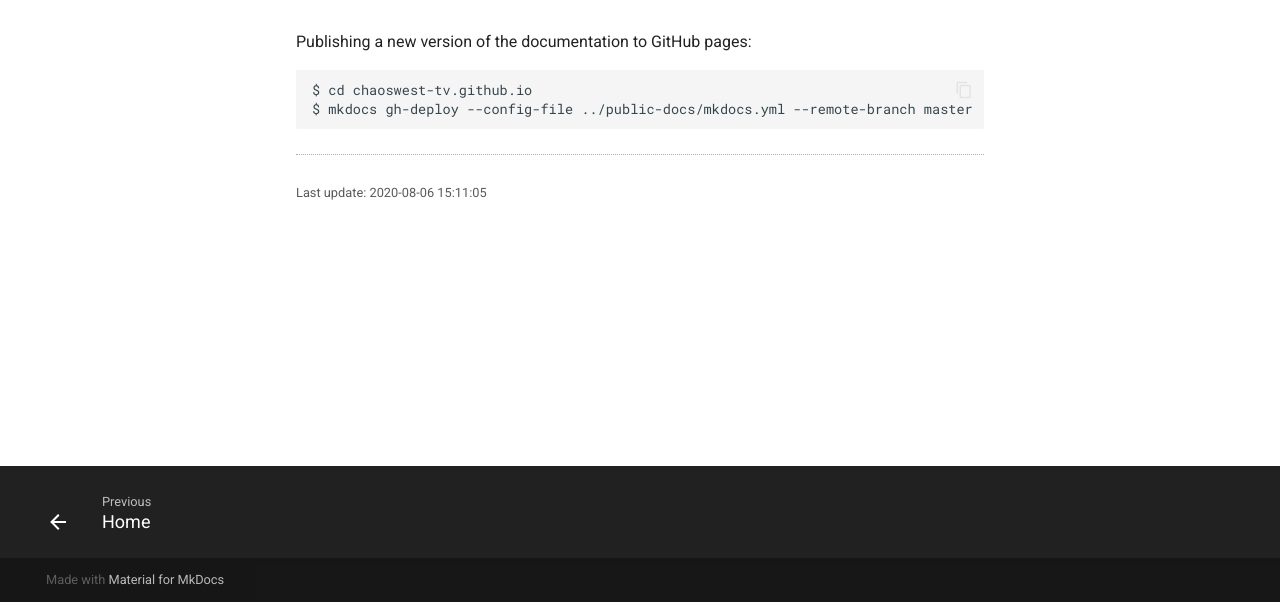
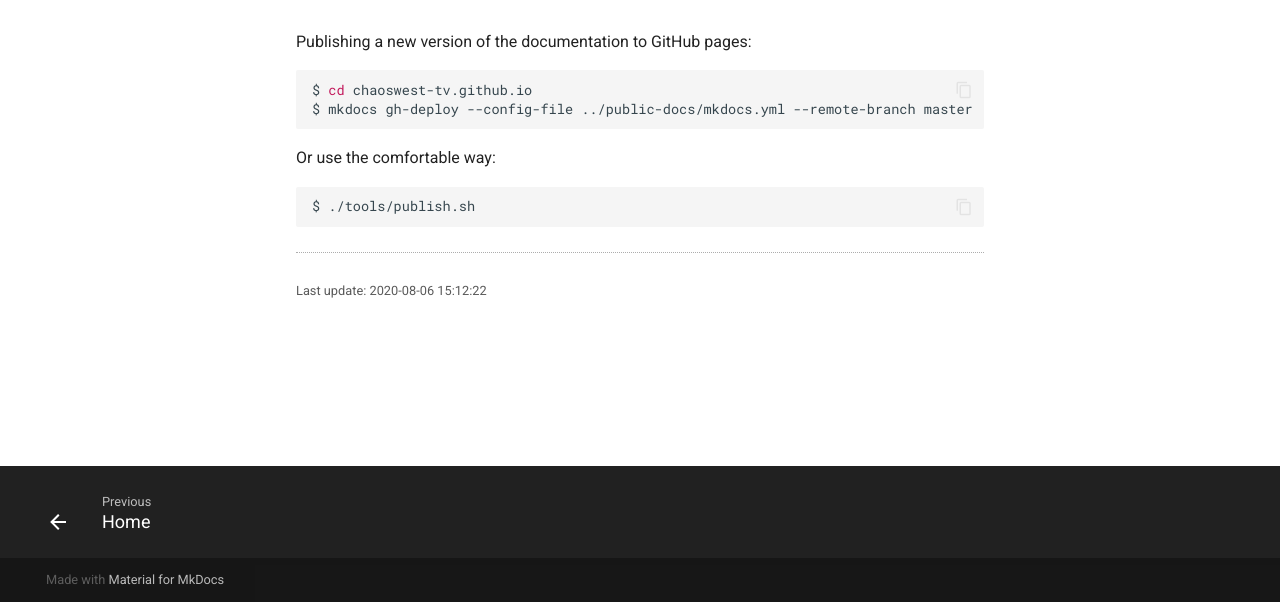
Before and after one commit to chaoswest-tv/chaoswest-tv.github.io, a plain HTML site: page meta/publishing/index.html in a window 1280 px wide. Shown: the part 198-800 px from the top of the page. Drawn offline with Linux system fonts and the light colour scheme; no server answers.

Commit message:
Deployed a221727 with MkDocs version: 1.1.2

```diff
--- a/meta/publishing/index.html
+++ b/meta/publishing/index.html
@@ -321,8 +321,13 @@
 
                 <h1 id="publishing">Publishing<a class="headerlink" href="#publishing" title="Permanent link">&para;</a></h1>
 <p>Publishing a new version of the documentation to GitHub pages:</p>
-<div class="codehilite"><pre><span></span><code>$ cd chaoswest-tv.github.io
+<div class="codehilite"><pre><span></span><code>$ <span class="nb">cd</span> chaoswest-tv.github.io
 $ mkdocs gh-deploy --config-file ../public-docs/mkdocs.yml --remote-branch master
+</code></pre></div>
+
+
+<p>Or use the comfortable way:</p>
+<div class="codehilite"><pre><span></span><code>$ ./tools/publish.sh
 </code></pre></div>
 
 
@@ -332,7 +337,7 @@ $ mkdocs gh-deploy --config-file ../public-docs/mkdocs.yml --remote-branch maste
 <div class="md-source-date">
   <small>
 
-      Last update: <span class="git-revision-date-localized-plugin git-revision-date-localized-plugin-iso_datetime">2020-08-06 15:11:05</span>
+      Last update: <span class="git-revision-date-localized-plugin git-revision-date-localized-plugin-iso_datetime">2020-08-06 15:12:22</span>
 
   </small>
 </div>
--- a/search/search_index.json
+++ b/search/search_index.json
@@ -1 +1 @@
-{"config":{"lang":["en"],"min_search_length":3,"prebuild_index":false,"separator":"[\\s\\-]+"},"docs":[{"location":"","text":"","title":"Home"},{"location":"meta/publishing/","text":"Publishing \u00b6 Publishing a new version of the documentation to GitHub pages: $ cd chaoswest-tv.github.io $ mkdocs gh-deploy --config-file ../public-docs/mkdocs.yml --remote-branch master","title":"Publishing"},{"location":"meta/publishing/#publishing","text":"Publishing a new version of the documentation to GitHub pages: $ cd chaoswest-tv.github.io $ mkdocs gh-deploy --config-file ../public-docs/mkdocs.yml --remote-branch master","title":"Publishing"}]}
+{"config":{"lang":["en"],"min_search_length":3,"prebuild_index":false,"separator":"[\\s\\-]+"},"docs":[{"location":"","text":"","title":"Home"},{"location":"meta/publishing/","text":"Publishing \u00b6 Publishing a new version of the documentation to GitHub pages: $ cd chaoswest-tv.github.io $ mkdocs gh-deploy --config-file ../public-docs/mkdocs.yml --remote-branch master Or use the comfortable way: $ ./tools/publish.sh","title":"Publishing"},{"location":"meta/publishing/#publishing","text":"Publishing a new version of the documentation to GitHub pages: $ cd chaoswest-tv.github.io $ mkdocs gh-deploy --config-file ../public-docs/mkdocs.yml --remote-branch master Or use the comfortable way: $ ./tools/publish.sh","title":"Publishing"}]}
```
Also changed, not shown: index.html (+1 -1 lines), 1 other file.
